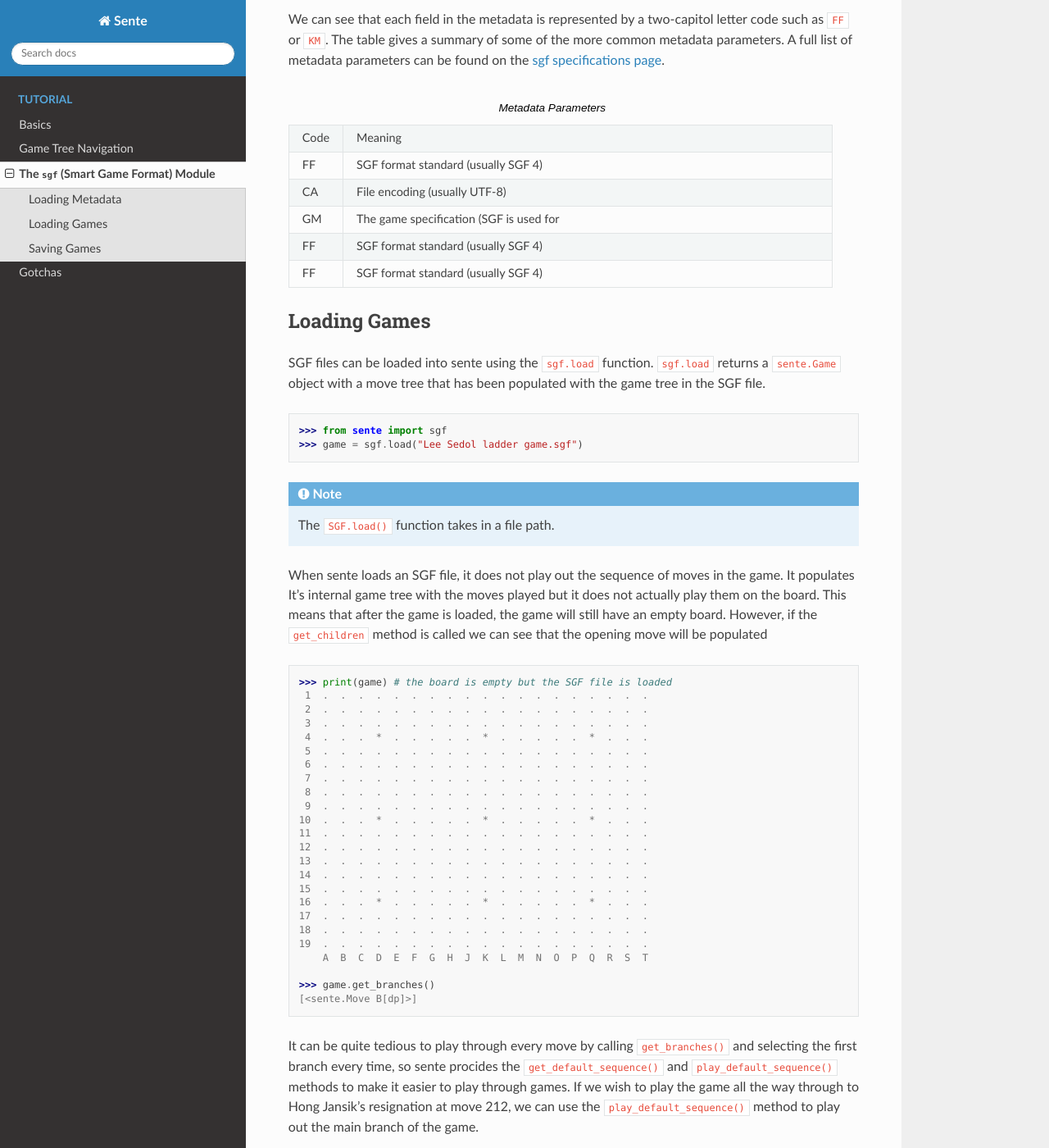
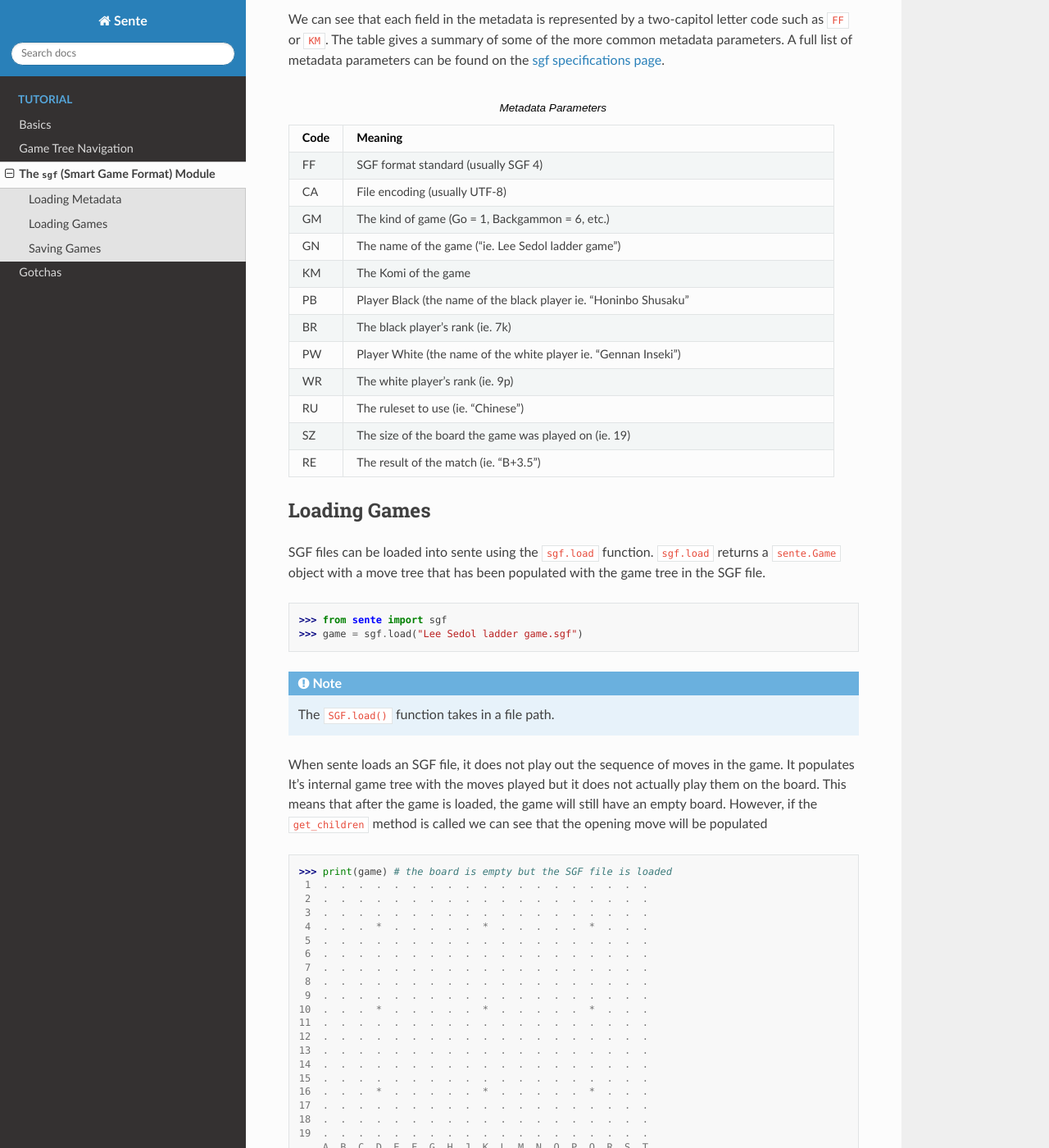
Before and after one commit to atw1020/sente, a Sphinx documentation site: the page built from docs/sgf.rst, in a window 1280 px wide and 1400 px high, scrolled down 844 px. Shown: the whole window at 82% size. Built offline with Sphinx 7.4.7 and the Read the Docs theme 2.0.0, drawn with Linux system fonts in a browser that asks for light colours; some of the changed text lies outside the part shown.

```diff
--- a/docs/sgf.rst
+++ b/docs/sgf.rst
@@ -37,21 +37,34 @@
 
 .. list-table:: Metadata Parameters
     :widths: 10 90
+    :header-rows: 1
 
-    * - Code
-      - Meaning
+    * - **Code**
+      - **Meaning**
     * - FF
       - SGF format standard (usually SGF 4)
     * - CA
       - File encoding (usually UTF-8)
     * - GM
-      - The game specification (SGF is used for
-    * - FF
-      - SGF format standard (usually SGF 4)
-    * - FF
-      - SGF format standard (usually SGF 4)
-
-
+      - The kind of game (Go = 1, Backgammon = 6, etc.)
+    * - GN
+      - The name of the game ("ie. Lee Sedol ladder game")
+    * - KM
+      - The Komi of the game
+    * - PB
+      - Player Black (the name of the black player ie. "Honinbo Shusaku"
+    * - BR
+      - The black player's rank (ie. 7k)
+    * - PW
+      - Player White (the name of the white player ie. "Gennan Inseki")
+    * - WR
+      - The white player's rank (ie. 9p)
+    * - RU
+      - The ruleset to use (ie. "Chinese")
+    * - SZ
+      - The size of the board the game was played on (ie. 19)
+    * - RE
+      - The result of the match (ie. "B+3.5")
 
 Loading Games
 -------------
@@ -95,7 +108,7 @@
     19  .  .  .  .  .  .  .  .  .  .  .  .  .  .  .  .  .  .  .
         A  B  C  D  E  F  G  H  J  K  L  M  N  O  P  Q  R  S  T
 
-    >>> game.get_branches()
+    >>> game.get_branches() # if we use get_branches() we can see that a branch has been initiated
     [<sente.Move B[dp]>]
 
 It can be quite tedious to play through every move by calling ``get_branches()`` and selecting the first branch every time, so sente procides the ``get_default_sequence()`` and ``play_default_sequence()`` methods to make it easier to play through games.
```
Also changed, not shown: 3 other files.
